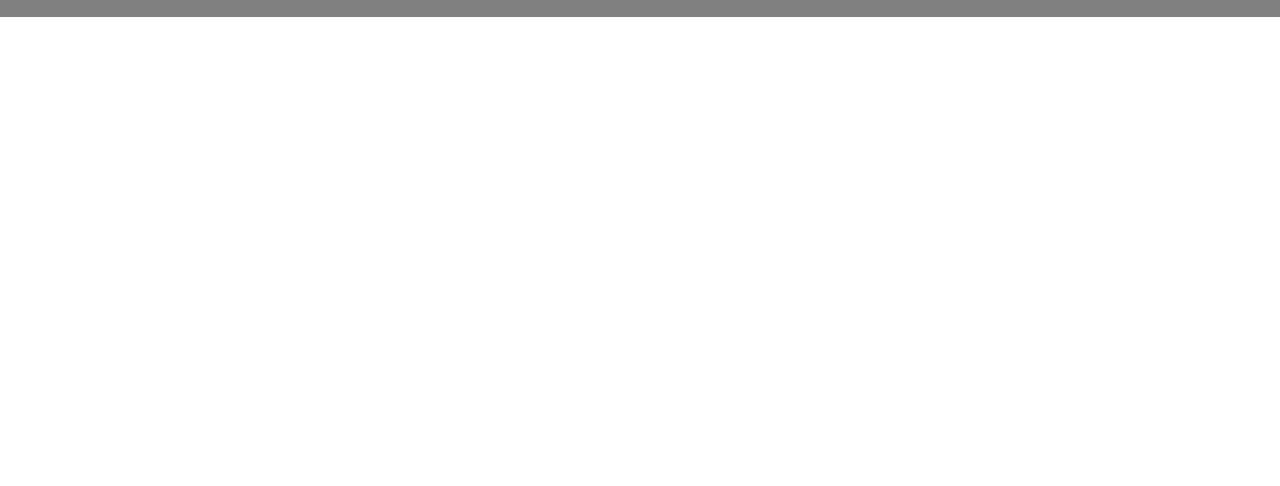
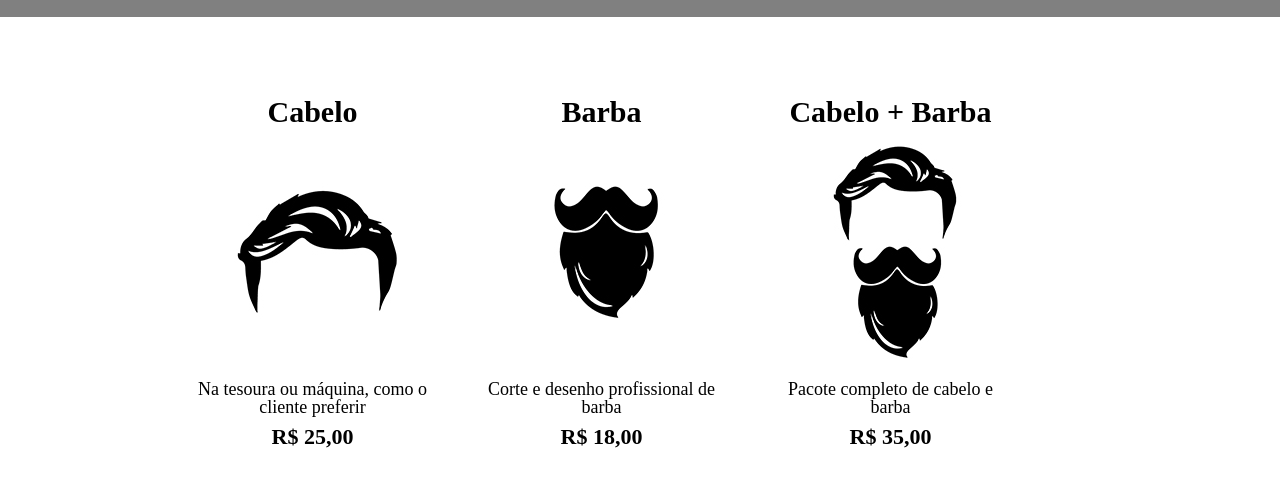
Before and after one commit to ElianeCristina/BarbeariaAlura, a plain HTML site: page pages/produtos.html in a window 1280 px wide. Shown: the part 276-762 px from the top of the page. Drawn offline with Linux system fonts and the light colour scheme.

Commit message:
inserindo produtos e estilo

```diff
--- a/pages/produtos.html
+++ b/pages/produtos.html
@@ -24,5 +24,28 @@
         </div>
     </header>
 
+    <main>
+        <ul class="produtos">
+            <li>
+                <h2>Cabelo</h2>
+                <img src="../img/cabelo.jpg" alt="">
+                <p class="descricao">Na tesoura ou máquina, como o cliente preferir</p>
+                <p class="preco">R$ 25,00</p>
+            </li>
+            <li>
+                <h2>Barba</h2>
+                <img src="../img/barba.jpg" alt="">
+                <p class="descricao">Corte e desenho profissional de barba</p>
+                <p class="preco">R$ 18,00</p>
+            </li>
+            <li>
+                <h2>Cabelo + Barba</h2>
+                <img src="../img/cabelo+barba.jpg" alt="">
+                <p class="descricao">Pacote completo de cabelo e barba</p>
+                <p class="preco">R$ 35,00</p>
+            </li>
+        </ul>
+    </main>
+
 </body>
 </html>
--- a/styles/produtos.css
+++ b/styles/produtos.css
@@ -27,3 +27,35 @@ nav a{
     font-size: 22px;
     text-decoration: none;
 }
+
+.produtos{
+    width: 940px;
+    margin: 0 auto;
+    padding: 50px 0;
+}
+
+.produtos li{
+    display: inline-block;
+    text-align: center;
+    width: 30%;
+    vertical-align: top;
+    padding: 50px 0;
+    margin: 0 1.5px;
+    padding: 30px 20px;
+    box-sizing: border-box;
+}
+
+.produtos h2{
+    font-size: 30px;
+    font-weight: bold;
+}
+
+.descricao{
+    font-size: 18px;
+}
+
+.preco{
+    font-size: 22px;
+    font-weight: bold;
+    margin-top: 10px;
+}
```
